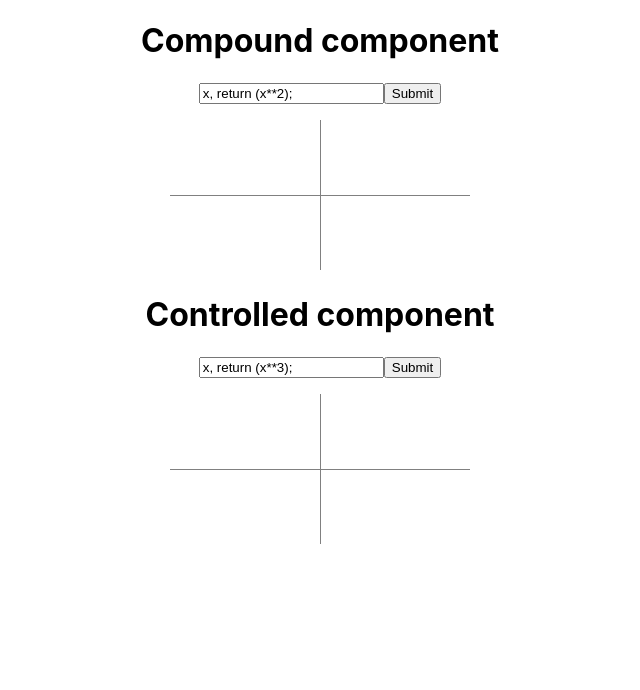
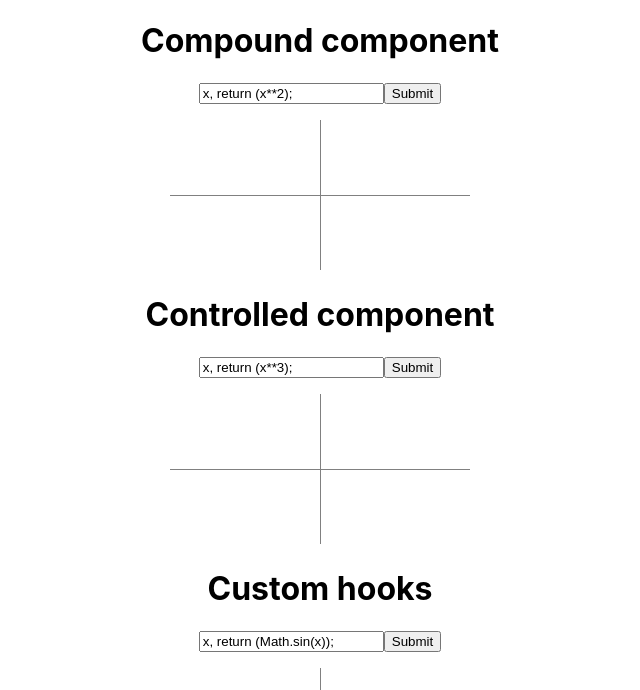
Before and after one commit to loryma/react-components-patterns, a React (Create React App) app: page / in a window 1280 px wide. Shown: the top 690 px of the page, without its empty margins (320-960 px from the left). Built offline with nearby package versions, Linux system fonts and the light colour scheme.

Commit message:
add custom hooks

```diff
--- a/src/App.js
+++ b/src/App.js
@@ -1,6 +1,7 @@
 import './App.css';
 import CompoundComponents from './patterns/compound-component/Usage';
 import ControlledComponent from './patterns/controlled-component/Usage';
+import CustomHooks from './patterns/custom-hooks/Usage';
 
 function App() {
   return (
@@ -9,6 +10,8 @@ function App() {
       <CompoundComponents />
       <h1>Controlled component</h1>
       <ControlledComponent />
+      <h1>Custom hooks</h1>
+      <CustomHooks />
     </div>
   );
 }
--- a/src/patterns/custom-hooks/Graph.js
+++ b/src/patterns/custom-hooks/Graph.js
@@ -4,11 +4,10 @@ import Input from './Input';
 import { GraphProvider } from './useGraphContext';
 
 
-function Graph({ children, funcArray, onFuncStrSubmit }) {
-
+function Graph({ children, funcArray }) {
 
   return (
-    <GraphProvider value={{ funcArray, onFuncStrSubmit }}>
+    <GraphProvider value={{ funcArray }}>
       {children}
     </GraphProvider>
   )
--- a/src/patterns/custom-hooks/Input.js
+++ b/src/patterns/custom-hooks/Input.js
@@ -1,10 +1,8 @@
 import React, { useState, useRef, useEffect } from 'react';
-import { useGraphContext } from './useGraphContext';
 import { v4 as uuidv4 } from 'uuid';
 
-function Input({ className }) {
-  const [functStr, setFuncStr] = useState('x, return (x**3);');
-  const { onFuncStrSubmit } = useGraphContext();
+function Input({ className, onFuncStrSubmit }) {
+  const [functStr, setFuncStr] = useState('x, return (Math.sin(x));');
   const idRef = useRef();
 
   const handleChange = ({ target: { value }}) => setFuncStr(value);
--- a/src/patterns/custom-hooks/Usage.js
+++ b/src/patterns/custom-hooks/Usage.js
@@ -1,26 +1,15 @@
-import React, { useEffect, useState } from 'react';
+import React from 'react';
 import Graph from './Graph';
 import s from './Usage.module.css';
+import useGraph from './useGraph';
 
 function Usage() {
 
-  const [funcMap, setFuncMap] = useState({});
-  const [funcArray, setFuncArray] = useState([]);
-
-  const onFuncStrSubmit = (str, id) => {
-    setFuncMap( value => ({...value, [id]: str}));
-  };
-
-  useEffect(() => {
-    const newList = Object.entries(funcMap)
-      .filter(([key, value]) => Boolean(value.trim()))
-      .map(([key, value]) => ({ func: value.split(', ') }));
-    setFuncArray(newList);
-  }, [funcMap, setFuncArray]);
+  const { funcArray, onFuncStrSubmit } = useGraph();
 
   return (
-    <Graph funcArray={funcArray} onFuncStrSubmit={onFuncStrSubmit}>
-      <Graph.Input className={s.inputForm} />
+    <Graph funcArray={funcArray} >
+      <Graph.Input className={s.inputForm} onFuncStrSubmit={onFuncStrSubmit} />
       <Graph.Canvas />
     </Graph>
   )
--- /dev/null
+++ b/src/patterns/custom-hooks/useGraph.js
@@ -0,0 +1,21 @@
+import { useState, useEffect } from 'react';
+
+function useGraph() {
+  const [funcMap, setFuncMap] = useState({});
+  const [funcArray, setFuncArray] = useState([]);
+
+  const onFuncStrSubmit = (str, id) => {
+    setFuncMap( value => ({...value, [id]: str}));
+  };
+
+  useEffect(() => {
+    const newList = Object.entries(funcMap)
+      .filter(([key, value]) => Boolean(value.trim()))
+      .map(([key, value]) => ({ func: value.split(', ') }));
+    setFuncArray(newList);
+  }, [funcMap, setFuncArray]);
+
+  return { funcArray, onFuncStrSubmit };
+};
+
+export default useGraph;
```
